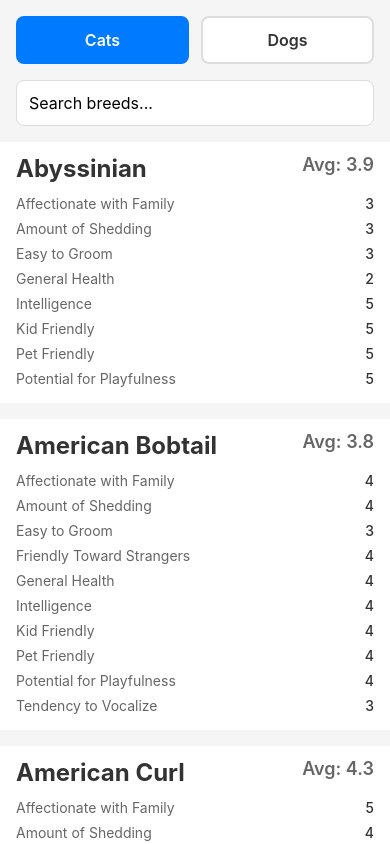
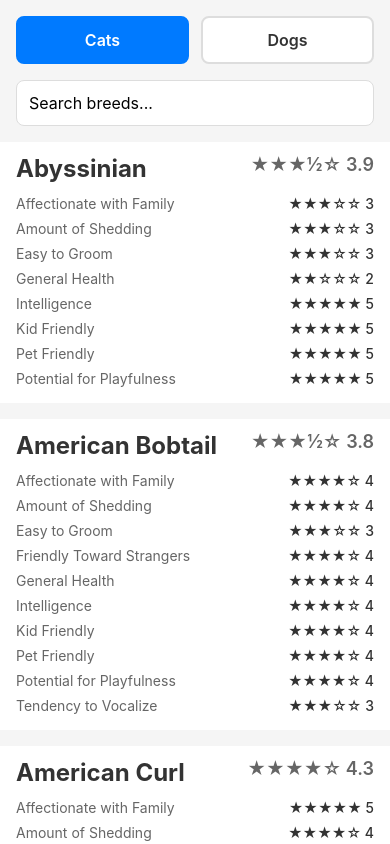
Before and after one commit to Joshkaki00/by-breed-starter, a React Native app: screen / in a window 390 px wide. Built offline with nearby package versions, Linux system fonts and the light colour scheme.

Commit message:
Enhance BreedItem component to display star ratings alongside numeric values

```diff
--- a/App.js
+++ b/App.js
@@ -28,12 +28,18 @@ const BreedItem = ({ item }) => {
     <View style={styles.breedCard}>
       <View style={styles.headerRow}>
         <Text style={styles.breedName}>{item.breed}</Text>
-        <Text style={styles.averageText}>Avg: {average.toFixed(1)}</Text>
+        {/* Stars with numeric average */}
+        <Text style={styles.averageText}>
+          {renderStars(average)} {average.toFixed(1)}
+        </Text>
       </View>
       {keys.map(key => (
         <View key={key} style={styles.propertyRow}>
           <Text style={styles.propertyLabel}>{key}</Text>
-          <Text style={styles.propertyValue}>{item[key]}</Text>
+          {/* Stars with numeric value */}
+          <Text style={styles.propertyValue}>
+            {renderStars(item[key])} {item[key]}
+          </Text>
         </View>
       ))}
     </View>
```
